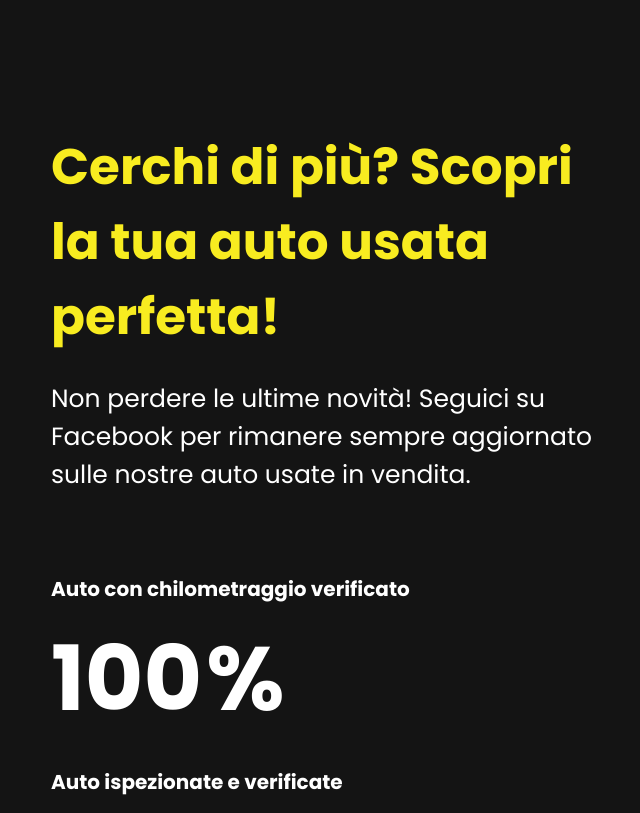
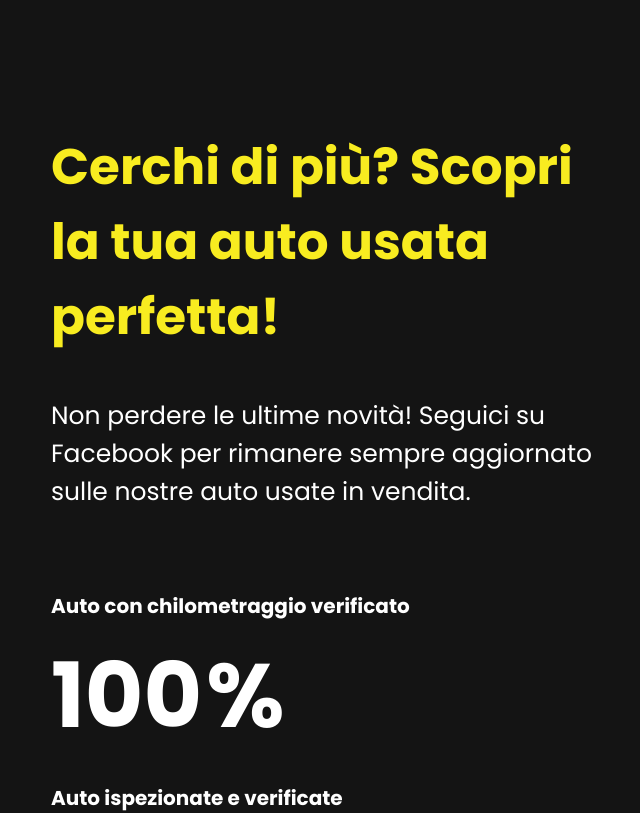
Before and after one commit to michelepatella/mmeletricarservice.it, a React (Create React App) app: page / in a window 1280 px wide. Shown: the part 6260-7073 px from the top of the page, without its empty margins (229-869 px from the left). Built offline with nearby package versions, Linux system fonts and the light colour scheme.

Commit message:
to do: margin top of auto usate title is not working.

```diff
--- a/src/css/App.css
+++ b/src/css/App.css
@@ -173,6 +173,7 @@ html, body {
   --contact_buttons_margin_top: 200px;
 
   /**auto usate**/
+  --margin_bottom_auto_usate_container: 100px;
   --margin_top_statistic_division: 80px;
   --percentage_font_size_big: 90px;
   --percentage_font_size_medium_portrait: 70px;
--- a/src/css/servizi/auto usate/AutoUsate.css
+++ b/src/css/servizi/auto usate/AutoUsate.css
@@ -1,9 +1,10 @@
 .auto-usate-container {
     width: 90%;
     text-align: left;
+    top: 0;
     position: relative;
-    top: 0;
     background-color: var(--background_color);
+    margin-bottom: var(--margin_bottom_auto_usate_container);
 }
 
 @keyframes fadeIn {
@@ -40,7 +41,6 @@
         color: var(--accent_color);
         text-align: left;
         font-size: var(--h2_size_big);
-        margin-bottom: 0px;
         margin-top: var(--title_margin_top_big_medium);
     }
 
@@ -83,7 +83,6 @@
         color: var(--accent_color);
         text-align: left;
         font-size: var(--h2_size_medium);
-        margin-bottom: 0px;
         margin-top: var(--title_margin_top_big_medium);
     }
 
@@ -126,7 +125,6 @@
         color: var(--accent_color);
         text-align: left;
         font-size: var(--h2_size_medium);
-        margin-bottom: 0px;
         margin-top: var(--title_margin_top_big_medium);
     }
 
@@ -169,7 +167,6 @@
         color: var(--accent_color);
         text-align: left;
         font-size: var(--h2_size_small);
-        margin-bottom: 0px;
         margin-top: var(--cns_h2_margin_top_small_portrait);
     }
 
@@ -214,7 +211,6 @@
         color: var(--accent_color);
         text-align: left;
         font-size: var(--h2_size_small);
-        margin-bottom: 0px;
         margin-top: var(--cns_h2_margin_top_small_landscape);
     }
 
```
